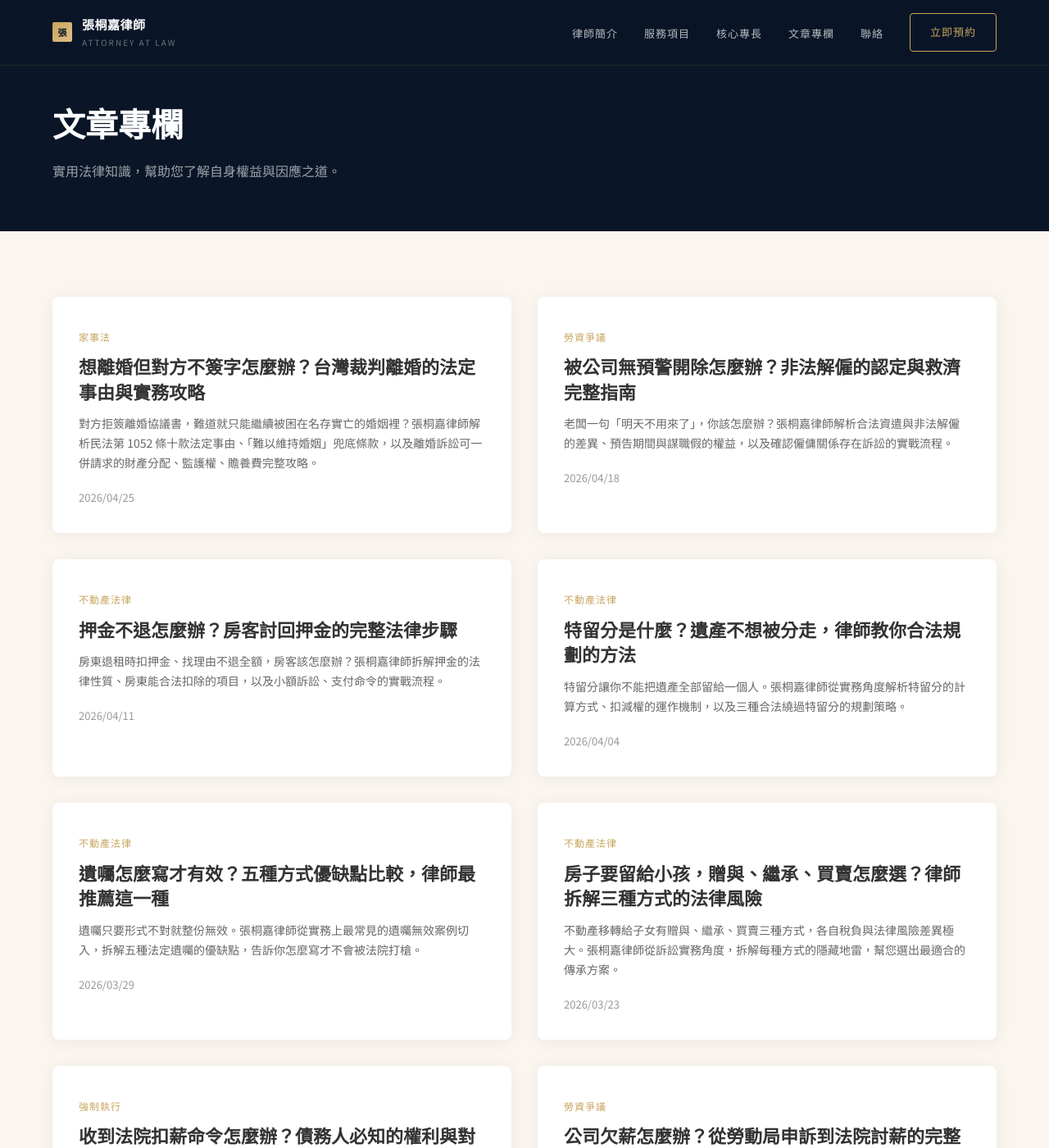
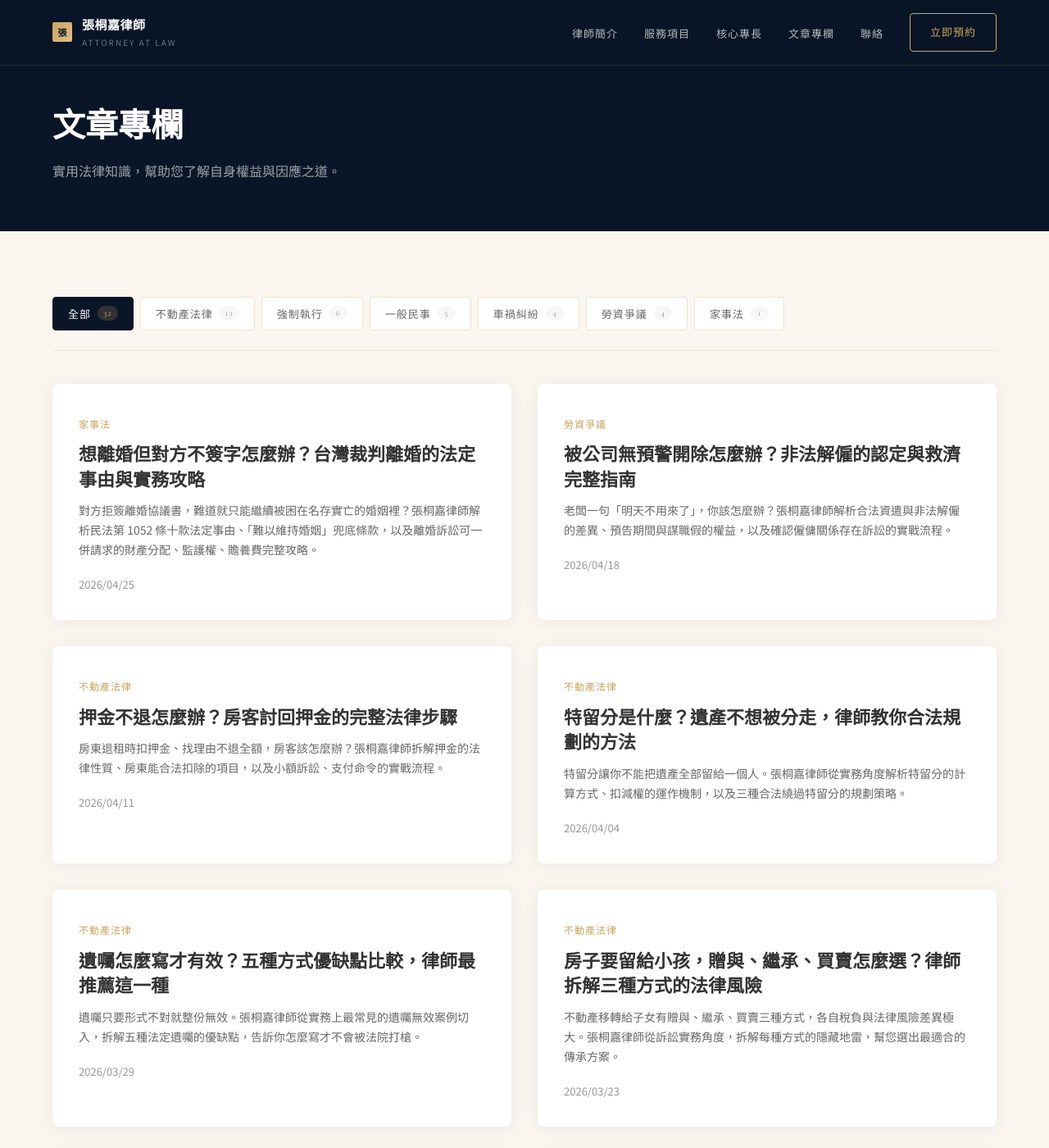
Before and after one commit to let0448/tclaw.tw, a Jekyll site: the page built from articles.html, in a window 1280 px wide and 1400 px high. Shown: the whole window at 82% size. Built offline with Jekyll 4.4.1, drawn with Linux system fonts in a browser that asks for light colours; some of the changed text lies outside the part shown.

Commit message:
feat: article category filter tabs + footer category deep links
- /articles/ page: client-side filter tabs (沒重整頁、URL hash 同步、aria-selected)
- Tabs sorted by post count desc (不動產法律 12 > 強制執行 6 > ...)
- Empty-state message when filter yields zero
- Footer "主要服務" replaced with "文章分類" deep links to /articles/#<cat>
- Filter tab CSS (pill style, count badge, active state)

Co-Authored-By: Claude Opus 4.7 <noreply@anthropic.com>

```diff
--- a/_includes/footer.html
+++ b/_includes/footer.html
@@ -13,14 +13,23 @@
       </div>
 
       <div class="footer-col">
-        <h3 class="footer-title">主要服務</h3>
+        <h3 class="footer-title">文章分類</h3>
         <ul class="footer-links">
-          <li><a href="{{ site.baseurl }}/#about">律師簡介</a></li>
-          <li><a href="{{ site.baseurl }}/#services">服務項目</a></li>
-          <li><a href="{{ site.baseurl }}/#expertise">核心專長</a></li>
-          <li><a href="{{ site.baseurl }}/#process">委任流程</a></li>
-          <li><a href="{{ site.baseurl }}/#booking">預約諮詢</a></li>
-          <li><a href="{{ site.baseurl }}/articles">文章專欄</a></li>
+          {% assign footer_raw = site.posts | map: "category" | uniq | compact %}
+          {% assign footer_buf = "" %}
+          {% for c in footer_raw %}
+            {% assign n = site.posts | where: "category", c | size %}
+            {% assign p = n | prepend: "0000" | slice: -4, 4 %}
+            {% assign footer_buf = footer_buf | append: p | append: "::" | append: c | append: "||" %}
+          {% endfor %}
+          {% assign footer_sorted = footer_buf | split: "||" | sort | reverse %}
+          {% for entry in footer_sorted %}
+            {% if entry == "" %}{% continue %}{% endif %}
+            {% assign parts = entry | split: "::" %}
+            {% assign cname = parts[1] %}
+            <li><a href="{{ site.baseurl }}/articles#{{ cname | url_encode }}">{{ cname }}</a></li>
+          {% endfor %}
+          <li><a href="{{ site.baseurl }}/articles">所有文章 →</a></li>
         </ul>
       </div>
 
--- a/_layouts/default.html
+++ b/_layouts/default.html
@@ -312,6 +312,13 @@
     .sidebar-related a span { font-size: 13px; color: var(--gray-400); }
 
     /* ========== Article List ========== */
+    .article-filters { display: flex; flex-wrap: wrap; gap: 8px; margin-bottom: 40px; padding-bottom: 24px; border-bottom: 1px solid rgba(200,164,92,0.2); }
+    .filter-tab { background: var(--white); border: 1px solid rgba(200,164,92,0.3); color: var(--gray-600); padding: 10px 18px; border-radius: 4px; font-size: 13px; letter-spacing: 1px; cursor: pointer; font-family: inherit; transition: all 0.2s ease; display: inline-flex; align-items: center; gap: 8px; min-height: 40px; }
+    .filter-tab:hover { border-color: var(--gold); color: var(--navy); }
+    .filter-tab.active { background: var(--navy); border-color: var(--navy); color: var(--white); }
+    .filter-count { font-size: 11px; color: var(--gray-400); font-family: var(--display); padding: 1px 7px; background: var(--gray-100); border-radius: 10px; min-width: 22px; text-align: center; line-height: 1.4; }
+    .filter-tab.active .filter-count { background: rgba(200,164,92,0.2); color: var(--gold-light); }
+    .articles-empty { display: none; text-align: center; padding: 48px 0; color: var(--gray-600); font-size: 15px; }
     .articles-header { background: var(--navy); color: var(--white); padding: 120px 0 60px; }
     .articles-header h1 { font-family: var(--serif); font-size: 40px; font-weight: 700; margin-bottom: 12px; }
     .articles-header p { font-size: 16px; color: rgba(255,255,255,0.6); }
--- a/articles.html
+++ b/articles.html
@@ -14,9 +14,34 @@ description: 張桐嘉律師的法律知識專欄，提供不動產法律、強
 <section class="articles-section">
   <div class="container">
     {% if site.posts.size > 0 %}
-    <div class="articles-grid">
+    {% assign raw_cats = site.posts | map: "category" | uniq | compact %}
+    {% assign cat_buffer = "" %}
+    {% for cat in raw_cats %}
+      {% assign cnt = site.posts | where: "category", cat | size %}
+      {% assign padded = cnt | prepend: "0000" %}
+      {% assign padded = padded | slice: -4, 4 %}
+      {% assign cat_buffer = cat_buffer | append: padded | append: "::" | append: cat | append: "||" %}
+    {% endfor %}
+    {% assign sorted_cats = cat_buffer | split: "||" | sort | reverse %}
+
+    <div class="article-filters" id="articleFilters" role="tablist" aria-label="文章分類篩選">
+      <button class="filter-tab active" data-category="all" type="button" role="tab" aria-selected="true">
+        全部 <span class="filter-count">{{ site.posts | size }}</span>
+      </button>
+      {% for entry in sorted_cats %}
+        {% if entry == "" %}{% continue %}{% endif %}
+        {% assign parts = entry | split: "::" %}
+        {% assign cat_name = parts[1] %}
+        {% assign cat_count = parts[0] | plus: 0 %}
+        <button class="filter-tab" data-category="{{ cat_name }}" type="button" role="tab" aria-selected="false">
+          {{ cat_name }} <span class="filter-count">{{ cat_count }}</span>
+        </button>
+      {% endfor %}
+    </div>
+
+    <div class="articles-grid" id="articlesGrid">
       {% for post in site.posts %}
-      <div class="article-card">
+      <div class="article-card" data-category="{{ post.category | default: 'all' }}">
         <a href="{{ post.url | relative_url }}">
           {% if post.category %}<span class="card-category">{{ post.category }}</span>{% endif %}
           <h2>{{ post.title }}</h2>
@@ -26,6 +51,8 @@ description: 張桐嘉律師的法律知識專欄，提供不動產法律、強
       </div>
       {% endfor %}
     </div>
+
+    <p class="articles-empty" id="articlesEmpty">此分類目前沒有文章。</p>
     {% else %}
     <div style="text-align: center; padding: 80px 0;">
       <p style="font-size: 16px; color: var(--gray-600);">文章準備中，敬請期待。</p>
@@ -33,3 +60,49 @@ description: 張桐嘉律師的法律知識專欄，提供不動產法律、強
     {% endif %}
   </div>
 </section>
+
+<script>
+(function() {
+  const filterContainer = document.getElementById('articleFilters');
+  if (!filterContainer) return;
+  const tabs = filterContainer.querySelectorAll('.filter-tab');
+  const cards = document.querySelectorAll('#articlesGrid .article-card');
+  const emptyMsg = document.getElementById('articlesEmpty');
+
+  function applyFilter(category) {
+    let visible = 0;
+    cards.forEach(function(card) {
+      const match = category === 'all' || card.dataset.category === category;
+      card.style.display = match ? '' : 'none';
+      if (match) visible++;
+    });
+    tabs.forEach(function(t) {
+      const isActive = t.dataset.category === category;
+      t.classList.toggle('active', isActive);
+      t.setAttribute('aria-selected', isActive ? 'true' : 'false');
+    });
+    if (emptyMsg) emptyMsg.style.display = visible === 0 ? 'block' : 'none';
+  }
+
+  tabs.forEach(function(tab) {
+    tab.addEventListener('click', function() {
+      const cat = tab.dataset.category;
+      applyFilter(cat);
+      const newHash = cat === 'all' ? '' : '#' + encodeURIComponent(cat);
+      history.replaceState(null, '', window.location.pathname + newHash);
+    });
+  });
+
+  function applyFromHash() {
+    if (!window.location.hash) {
+      applyFilter('all');
+      return;
+    }
+    const hashCat = decodeURIComponent(window.location.hash.slice(1));
+    const exists = Array.from(tabs).some(function(t) { return t.dataset.category === hashCat; });
+    applyFilter(exists ? hashCat : 'all');
+  }
+  applyFromHash();
+  window.addEventListener('hashchange', applyFromHash);
+})();
+</script>
```
